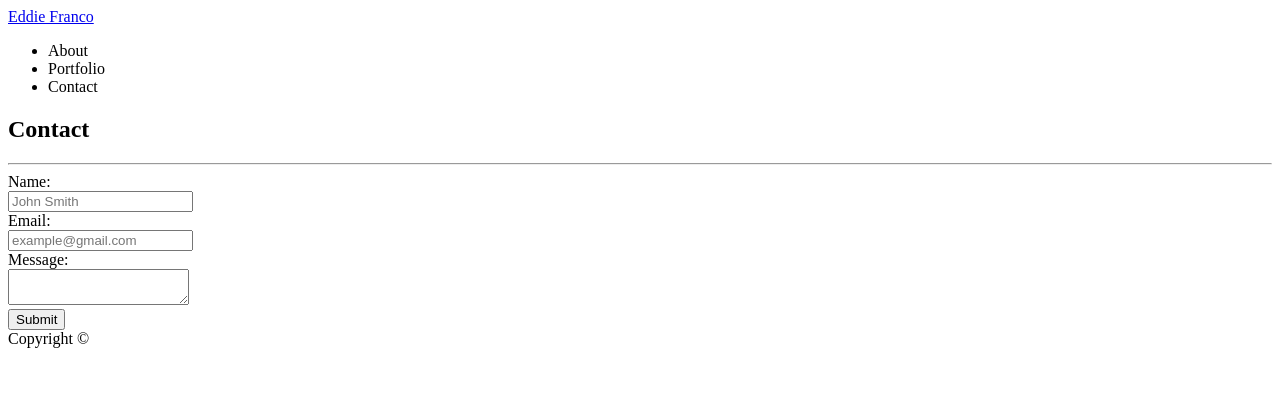
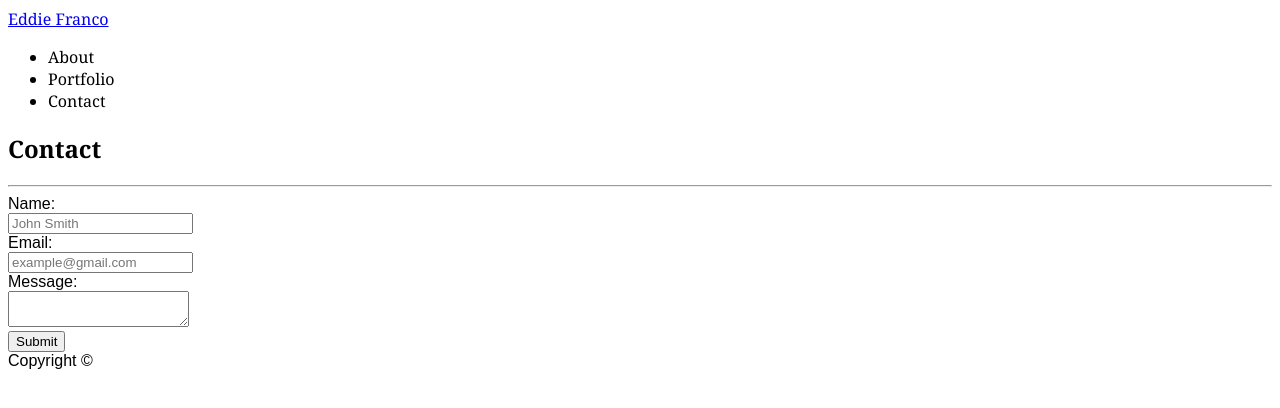
Before and after one commit to SenorEdbot/Basic-Portfolio, a plain HTML site: page contact.html in a window 1280 px wide. Drawn offline with Linux system fonts and the light colour scheme.

Commit message:
added fonts to the stylesheet

```diff
--- a/assets/css/style.css
+++ b/assets/css/style.css
@@ -0,0 +1,18 @@
+.navBarHome, .navBarLinks {
+    font-family: Georgia, Times, 'Times New Roman', serif;
+}
+h1, h2 {
+    font-family: Georgia, Times, 'Times New Roman', serif;
+}
+form {
+    font-family: Arial, 'Helvetica Neue', Helvetica, sans-serif;
+}
+footer {
+    font-family: Arial, 'Helvetica Neue', Helvetica, sans-serif;
+}
+p {
+    font-family: Arial, 'Helvetica Neue', Helvetica, sans-serif;
+}
+#hangmanText, #rpgGameText, #triviaGameText, #infoWidgetText, #rockPaperScissorsText {
+    font-family: Arial, 'Helvetica Neue', Helvetica, sans-serif;
+}
--- a/contact.html
+++ b/contact.html
@@ -9,7 +9,7 @@
 
 <body>
   <nav class="navBar">
-      <a class="navBarLink" href="index.html">Eddie Franco</a>
+      <a class="navBarHome" href="index.html">Eddie Franco</a>
       <ul class="navBarLinks">
         <li class="navLink1">About</li>
         <li class="navLink2">Portfolio</li>
```
Also changed, not shown: index.html (+1 -1 lines), portfolio.html (+1 -1 lines).
